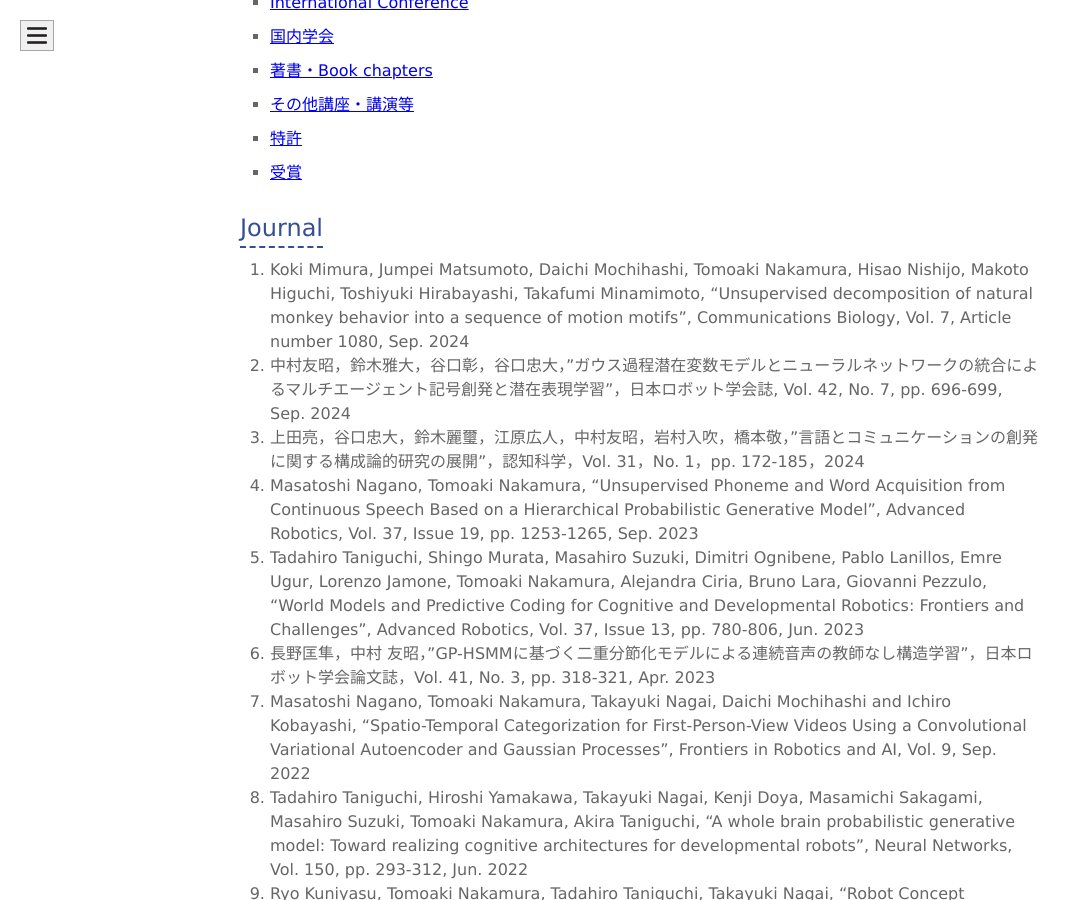
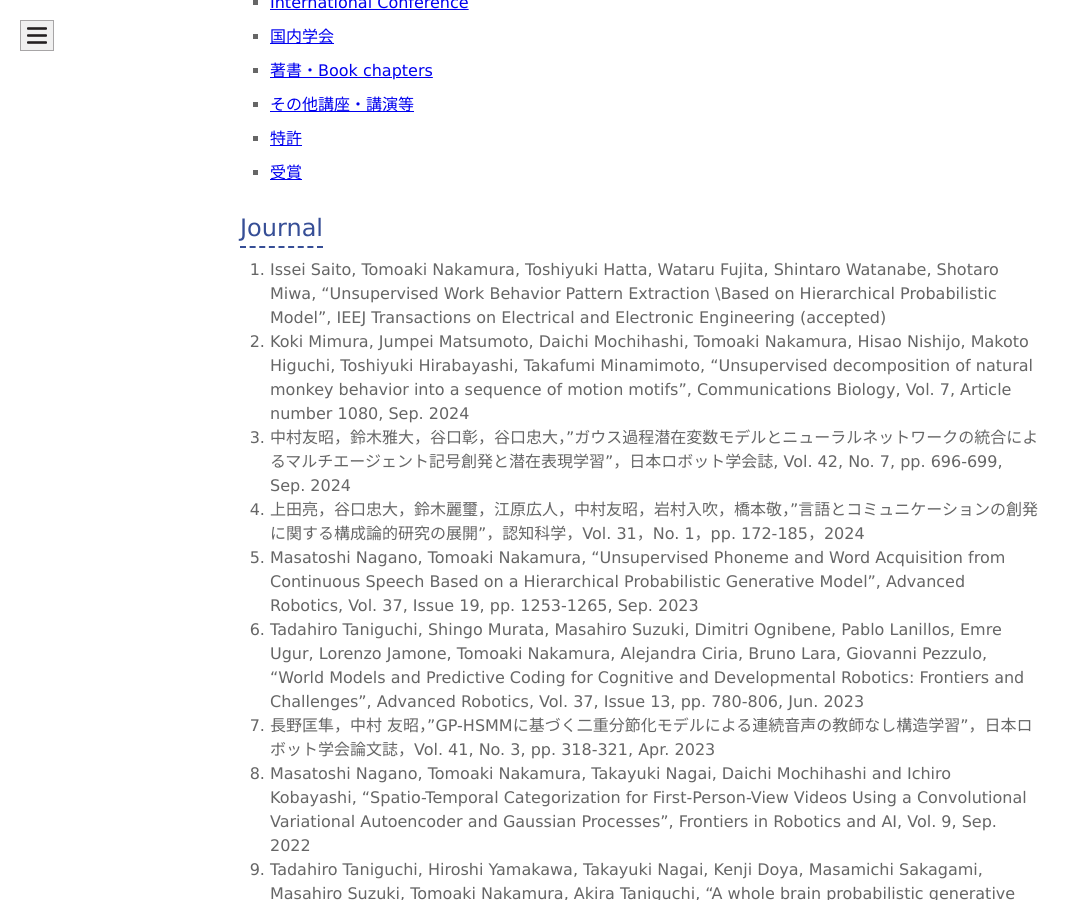
Before and after one commit to naka-lab/naka-lab.github.io, a Jekyll site: the page built from subpages/pub.md, in a window 1280 px wide and 900 px high, scrolled down 690 px. Shown: the whole window, without its empty margins (0-1080 px from the left). Built offline with Jekyll 4.4.1, drawn with Linux system fonts in a browser that asks for light colours; some of the changed text lies outside the part shown.

Commit message:
Update pub.md

```diff
--- a/subpages/pub.md
+++ b/subpages/pub.md
@@ -17,6 +17,7 @@ layout: default
 
 
 ## Journal
+1. Issei Saito, Tomoaki Nakamura, Toshiyuki Hatta, Wataru Fujita, Shintaro Watanabe, Shotaro Miwa, "Unsupervised Work Behavior Pattern Extraction \\Based on Hierarchical Probabilistic Model", IEEJ Transactions on Electrical and Electronic Engineering (accepted)
 1. Koki Mimura, Jumpei Matsumoto, Daichi Mochihashi, Tomoaki Nakamura, Hisao Nishijo, Makoto Higuchi, Toshiyuki Hirabayashi, Takafumi Minamimoto, "Unsupervised decomposition of natural monkey behavior into a sequence of motion motifs", Communications Biology, Vol. 7, Article number 1080, Sep. 2024
 1. 中村友昭，鈴木雅大，谷口彰，谷口忠大，"ガウス過程潜在変数モデルとニューラルネットワークの統合によるマルチエージェント記号創発と潜在表現学習"，日本ロボット学会誌, Vol. 42, No. 7, pp. 696-699, Sep. 2024
 1. 上田亮，谷口忠大，鈴木麗璽，江原広人，中村友昭，岩村入吹，橋本敬，"言語とコミュニケーションの創発に関する構成論的研究の展開"，認知科学，Vol. 31，No. 1，pp. 172-185，2024
```
Also changed, not shown: other parts of subpages/pub.md (+2 -0 lines).
